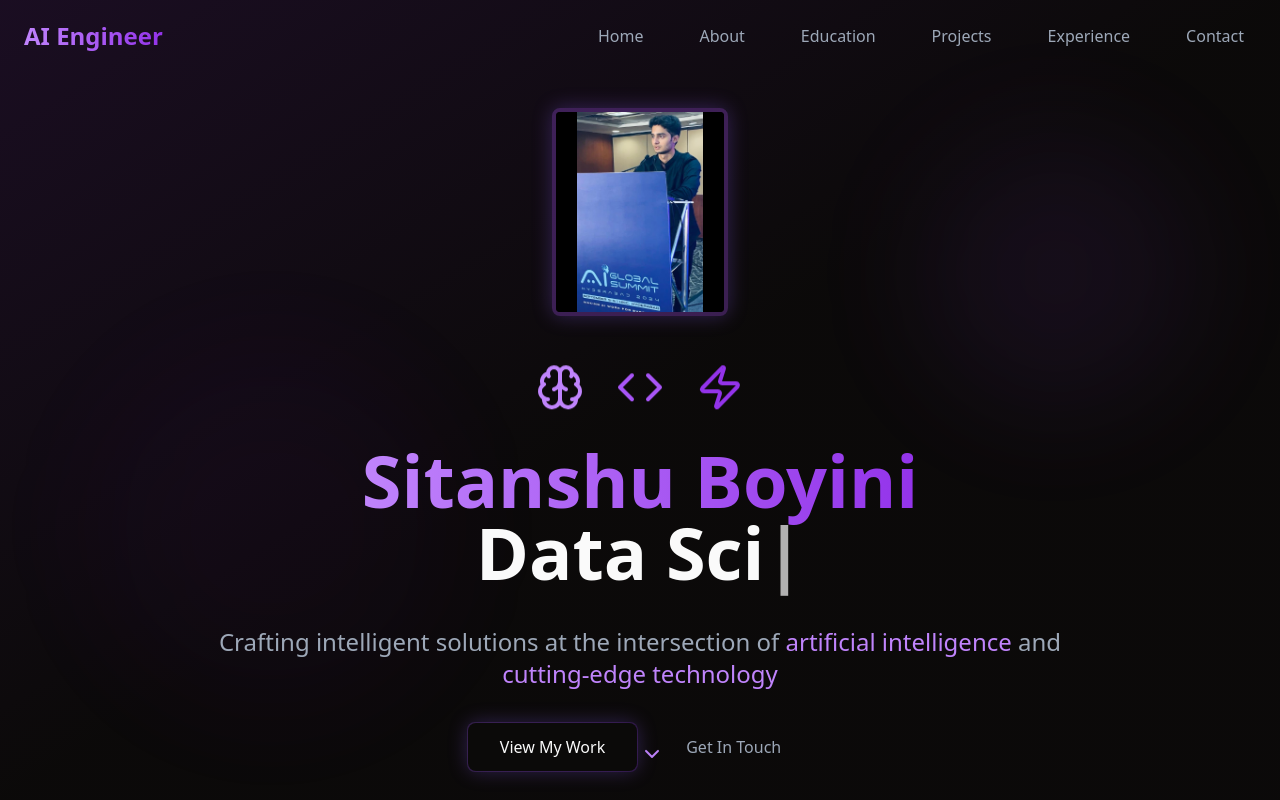
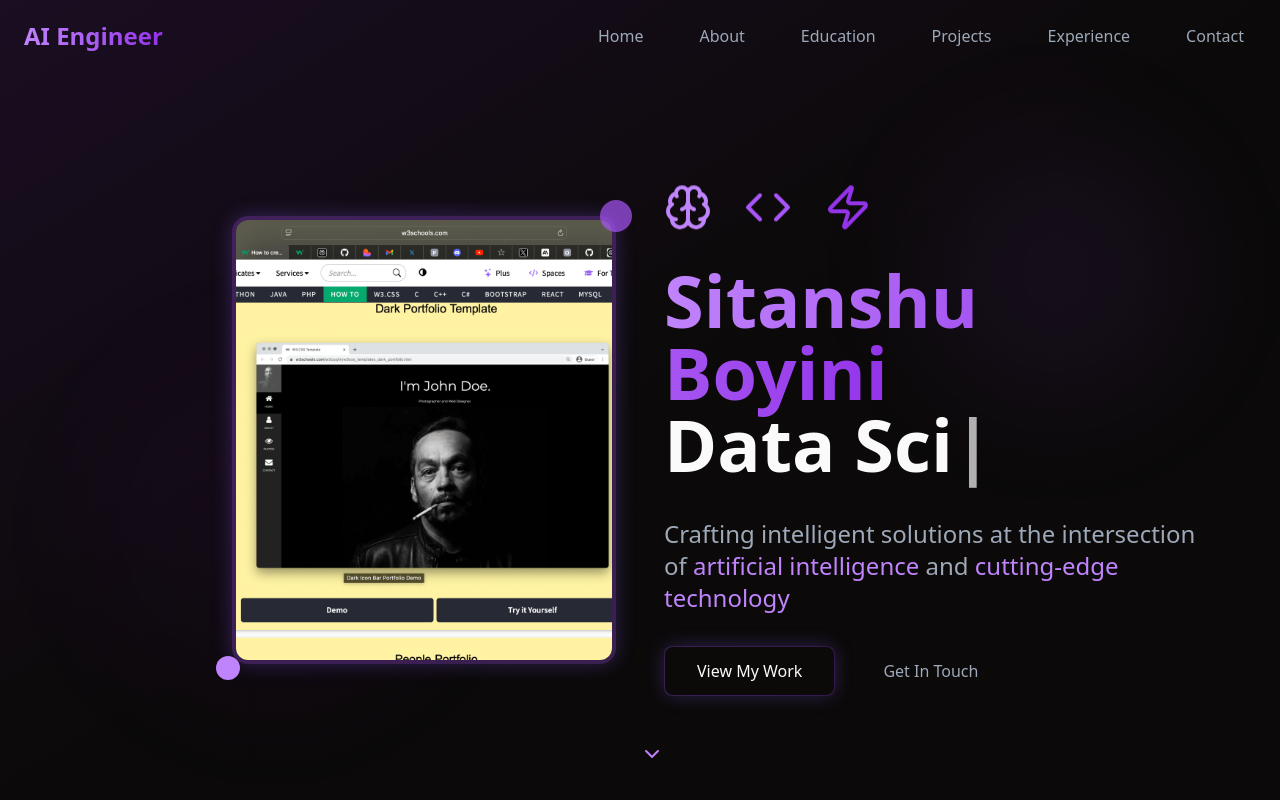
Before and after one commit to xsitanshux/dark-violet-persona, a React (Vite) app: page / in a window 1280 px wide. Shown: the top 800 px of the page. Built offline with nearby package versions, Linux system fonts and the light colour scheme.

Commit message:
Fix: Profile photo display
Adjust profile photo display to match the provided example.

```diff
--- a/src/components/Hero.tsx
+++ b/src/components/Hero.tsx
@@ -59,22 +59,27 @@ function Hero() {
       <div className="absolute bottom-20 left-20 w-96 h-96 bg-purple-600/5 rounded-full blur-3xl animate-pulse delay-1000"></div>
 
       <div className="container mx-auto px-6 relative z-10">
-        <div className="text-center max-w-4xl mx-auto">
-          {/* Profile Photo Section */}
-          <div className="mb-12 flex justify-center">
+        <div className="grid grid-cols-1 lg:grid-cols-2 gap-12 items-center max-w-6xl mx-auto">
+          {/* Profile Photo Section - Large and Prominent */}
+          <div className="flex justify-center lg:justify-end order-2 lg:order-1">
             <div className="relative">
-              <div className="w-40 h-50 md:w-44 md:h-52 rounded-lg border-4 border-purple-500/30 overflow-hidden glow-effect shadow-2xl">
+              <div className="w-80 h-96 md:w-96 md:h-[28rem] rounded-2xl border-4 border-purple-500/30 overflow-hidden glow-effect shadow-2xl">
                 <img
-                  src="/lovable-uploads/8573e28b-6825-4cbf-96b8-b74e950fc240.jpg"
+                  src="/lovable-uploads/1183c19e-0929-4743-951b-283d61bd9116.png"
                   alt="Profile"
-                  className="w-full h-full object-contain bg-black"
+                  className="w-full h-full object-cover"
                 />
               </div>
+              {/* Decorative elements around the photo */}
+              <div className="absolute -top-4 -right-4 w-8 h-8 bg-purple-500 rounded-full animate-pulse"></div>
+              <div className="absolute -bottom-4 -left-4 w-6 h-6 bg-purple-400 rounded-full animate-pulse delay-500"></div>
             </div>
           </div>
 
+          {/* Text Content Section */}
+          <div className="text-center lg:text-left order-1 lg:order-2">
             {/* Floating Icons */}
-          <div className="flex justify-center space-x-8 mb-8">
+            <div className="flex justify-center lg:justify-start space-x-8 mb-8">
               <div className="animate-float">
                 <Brain className="w-12 h-12 text-purple-400" />
               </div>
@@ -86,7 +91,7 @@ function Hero() {
               </div>
             </div>
 
-          <h1 className="text-5xl md:text-7xl font-bold mb-6 animate-fade-in-up">
+            <h1 className="text-4xl md:text-6xl lg:text-7xl font-bold mb-6 animate-fade-in-up">
               <span className="gradient-text">{name}</span>
               <br />
               <span className="text-foreground min-h-[1.2em] inline-block">
@@ -95,13 +100,13 @@ function Hero() {
               </span>
             </h1>
 
-          <p className="text-xl md:text-2xl text-muted-foreground mb-8 animate-fade-in-up delay-200">
+            <p className="text-lg md:text-xl lg:text-2xl text-muted-foreground mb-8 animate-fade-in-up delay-200">
               Crafting intelligent solutions at the intersection of
               <span className="text-purple-400"> artificial intelligence</span> and
               <span className="text-purple-400"> cutting-edge technology</span>
             </p>
 
-          <div className="flex flex-col sm:flex-row gap-4 justify-center items-center animate-fade-in-up delay-400">
+            <div className="flex flex-col sm:flex-row gap-4 justify-center lg:justify-start items-center animate-fade-in-up delay-400">
               <a
                 href="#projects"
                 className="gradient-border"
@@ -119,6 +124,7 @@ function Hero() {
             </div>
           </div>
         </div>
+      </div>
 
       {/* Scroll Indicator */}
       <div className="absolute bottom-8 left-1/2 transform -translate-x-1/2 animate-bounce">
```
Also changed, not shown: public/lovable-uploads/1183c19e-0929-4743-951b-283d61bd9116.png (added). Lines whose indentation alone changed are shown as unchanged.
